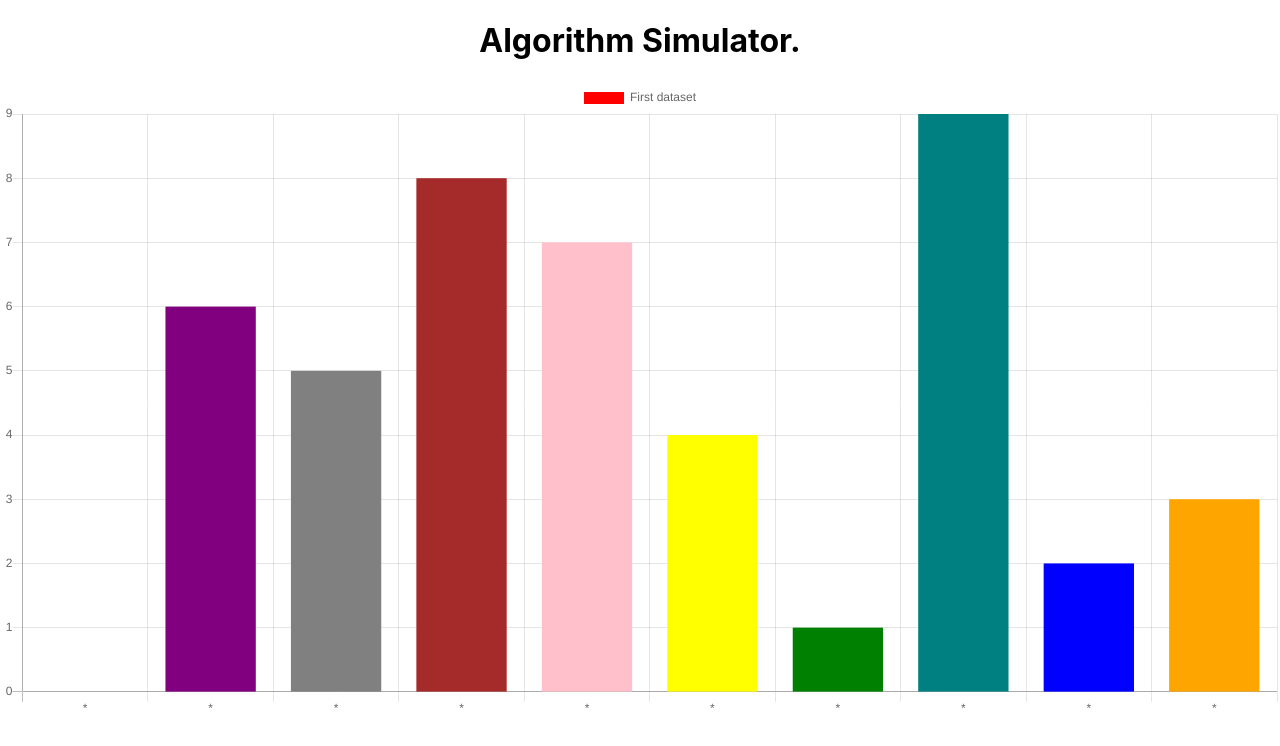
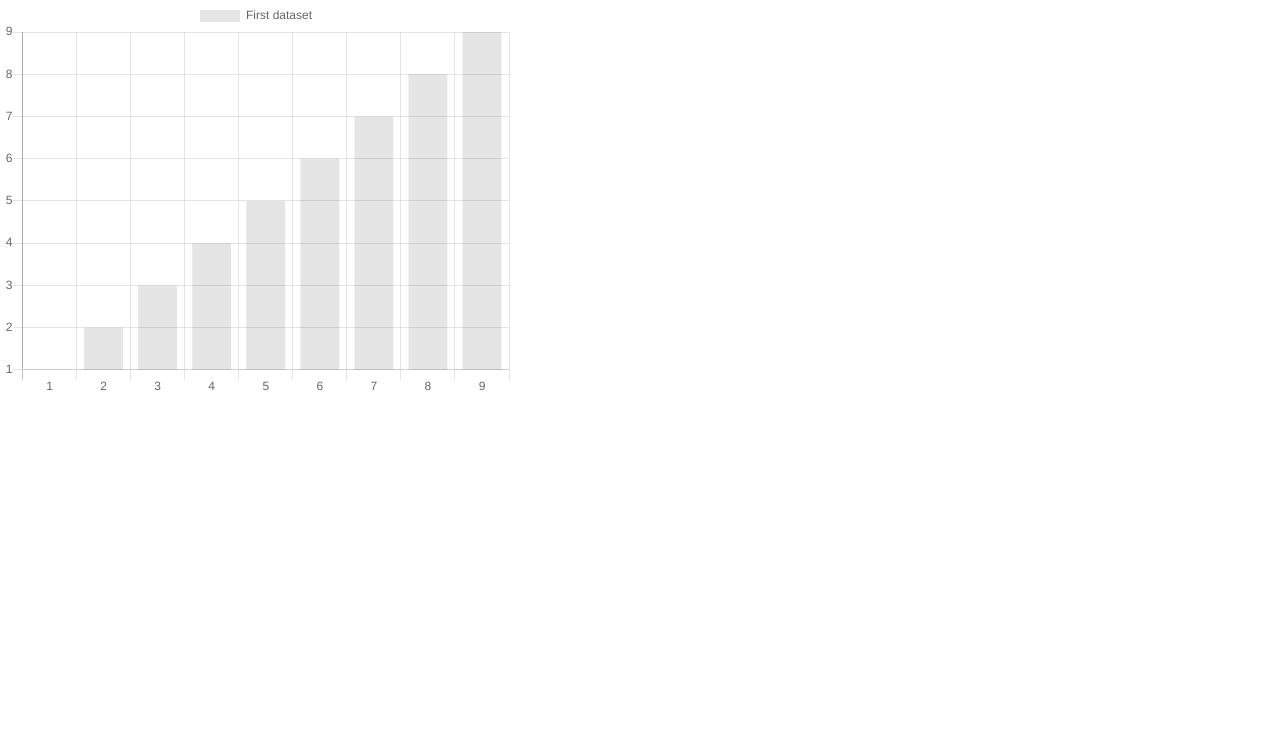
Before and after one commit to NameerWaqas/Algorithms-simulator, a React (Create React App) app: page / in a window 1280 px wide. Shown: the top 746 px of the page. Built offline with nearby package versions, Linux system fonts and the light colour scheme.

Commit message:
Refact: Updated the design pattern with addition to react context

```diff
--- a/src/Algorithms/BubbleSort.js
+++ b/src/Algorithms/BubbleSort.js
@@ -1,5 +1,6 @@
 export default function BubbleSort(data){
     let snapshots = []
+    // slice() function is making copy of the array;
     snapshots.push(data.slice())
     for(var i=0;i<data.length;i++){
 
@@ -8,8 +9,8 @@ export default function BubbleSort(data){
             let temp = data[i];
             data[i] = data[j]
             data[j]=temp
-            snapshots.push(data.slice())
           }
+          snapshots.push(data.slice())
         }
       }
 
--- a/src/App.js
+++ b/src/App.js
@@ -1,61 +1,14 @@
-import React, { useState, useEffect } from 'react';
+import React from 'react';
 import './App.css';
-import { Bar } from 'react-chartjs-2'
-import BubbleSort from './Algorithms/BubbleSort'
-const generateColors =(list)=>{
+import BubbleSortChart from './components/BubbleSortChart'
+import ContextProvider from './context'
 
-  let colors = ['red','green','blue','orange','yellow','grey','purple','pink','brown','teal']
-  let colorList = list.slice()
-  list.map((num,ind)=>{
-    colorList[ind] = colors[num]
-  })
-  return colorList
-}
 
 function App() {
-  let dataToSort = [6, 4, 5, 8, 7, 1, 0, 9, 2, 3]
-  let [i, setI] = useState(() => 0)
-  let BubbleSortSnapshots = BubbleSort(dataToSort.slice())
-
-  useEffect(() => {
-    let interval = setTimeout(() => {
-      if (i < BubbleSortSnapshots.length-1) {
-        setI(prevI => prevI + 1)
-        console.log(i)
-      }
-    }, 2000);
-    return () => clearInterval(interval)
-  }, [i])
-
-
-  const data = {
-    labels: ['*','*','*','*','*','*','*','*','*','*'],
-    datasets: [
-      {
-        label: "First dataset",
-        data: BubbleSortSnapshots[i],
-        fill: false,
-        backgroundColor:generateColors(BubbleSortSnapshots[i]) ,
-        borderColor: "rgb(75,192,192,1)"
-      }
-    ]
-  };
-
   return (
-    <div
-      style={{
-        display: "flex",
-        flexDirection: "column",
-        justifyContent: "center",
-        alignItems: "center",
-      }}
-    >
-      <h1>Algorithm Simulator.</h1>
-      {/* <div > */}
-      <Bar data={data} />
-      {/* </div> */}
-
-    </div>
+    <ContextProvider>
+      <BubbleSortChart />
+    </ContextProvider>
   );
 }
 
--- /dev/null
+++ b/src/components/BubbleSortChart.js
@@ -0,0 +1,56 @@
+import React, { useState, useEffect,useContext } from 'react';
+import { Bar } from 'react-chartjs-2'
+import BubbleSort from '../Algorithms/BubbleSort'
+import {context} from '../context'
+
+// const generateColors = (list) => {
+
+//     let colors = ['red', 'green', 'blue', 'orange', 'yellow', 'grey', 'purple', 'pink', 'brown', 'teal']
+//     let colorList = list.slice()
+//     list.map((num, ind) => {
+//         colorList[ind] = colors[num]
+//     })
+//     return colorList
+// }
+
+function BubbleSortChart() {
+    let contextData = useContext(context)
+    let dataToSort = contextData[0];
+    let [i, setI] = useState(() => 0);
+
+    // here slice() is called to make copy of the array;
+    let BubbleSortSnapshots = BubbleSort(dataToSort.slice());
+
+    useEffect(() => {
+        let interval = setTimeout(() => {
+            if (i < BubbleSortSnapshots.length - 1) {
+                setI(prevI => prevI + 1)
+                console.log(i)
+            }
+        }, 100);
+        return () => clearInterval(interval)
+    }, [i])
+
+
+    const data = {
+        labels: BubbleSortSnapshots[BubbleSortSnapshots.length - 1],
+        datasets: [
+            {
+                label: "First dataset",
+                data: BubbleSortSnapshots[i],
+                fill: false,
+                // backgroundColor: generateColors(BubbleSortSnapshots[i]),
+                borderColor: "rgb(75,192,192,1)"
+            }
+        ]
+    };
+
+    return (
+        <div style={{ width: '40%', height: '50vh' }}>
+            {/* maintainAspectRatio should be set to false to make responsive chart of our own size  */}
+            <Bar data={data} options={{ maintainAspectRatio: false }} />
+        </div>
+    );
+}
+
+export default BubbleSortChart;
--- /dev/null
+++ b/src/context.js
@@ -0,0 +1,12 @@
+import React, { useState } from 'react';
+
+export const context = React.createContext()
+
+export default function ContextProvider(props) {
+    let [data, setData] = useState([3, 2, 5, 4, 1, 6, 8, 7, 9])
+    return (
+        <context.Provider value={[data, setData]}>
+            {props.children}
+        </context.Provider>
+    )
+}
```
